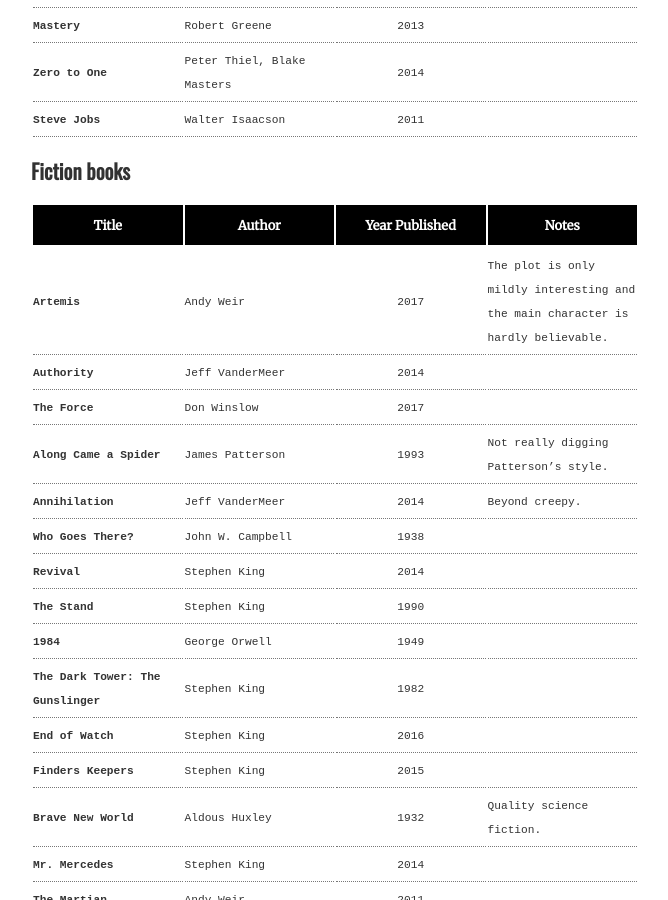
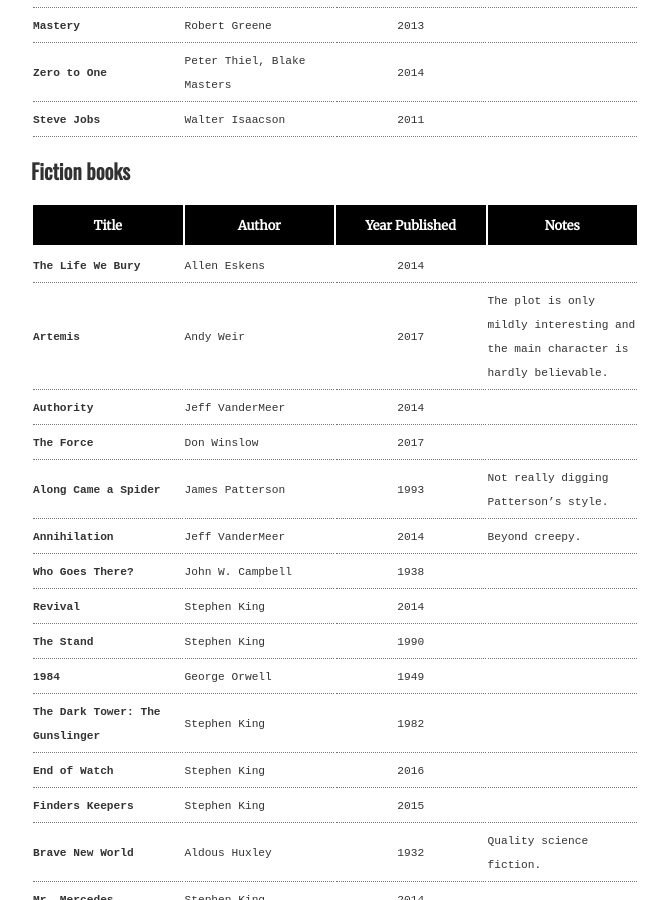
Before and after one commit to petru/prologue, a Jekyll site: the page built from books.md, in a window 1280 px wide and 900 px high, scrolled down 602 px. Shown: the whole window, without its empty margins (305-973 px from the left). Built offline with Jekyll 4.4.1, drawn with Linux system fonts in a browser that asks for light colours; nearby versions of some CDN libraries.

Commit message:
Update books

```diff
--- a/books.md
+++ b/books.md
@@ -24,6 +24,7 @@
 
 Title | Author | Year Published | Notes
 ---   | ---    | :---:  | ---
+**The Life We Bury** | Allen Eskens | 2014 |
 **Artemis** | Andy Weir | 2017 | The plot is only mildly interesting and the main character is hardly believable.
 **Authority** | Jeff VanderMeer | 2014 |
 **The Force** | Don Winslow | 2017 |
```
